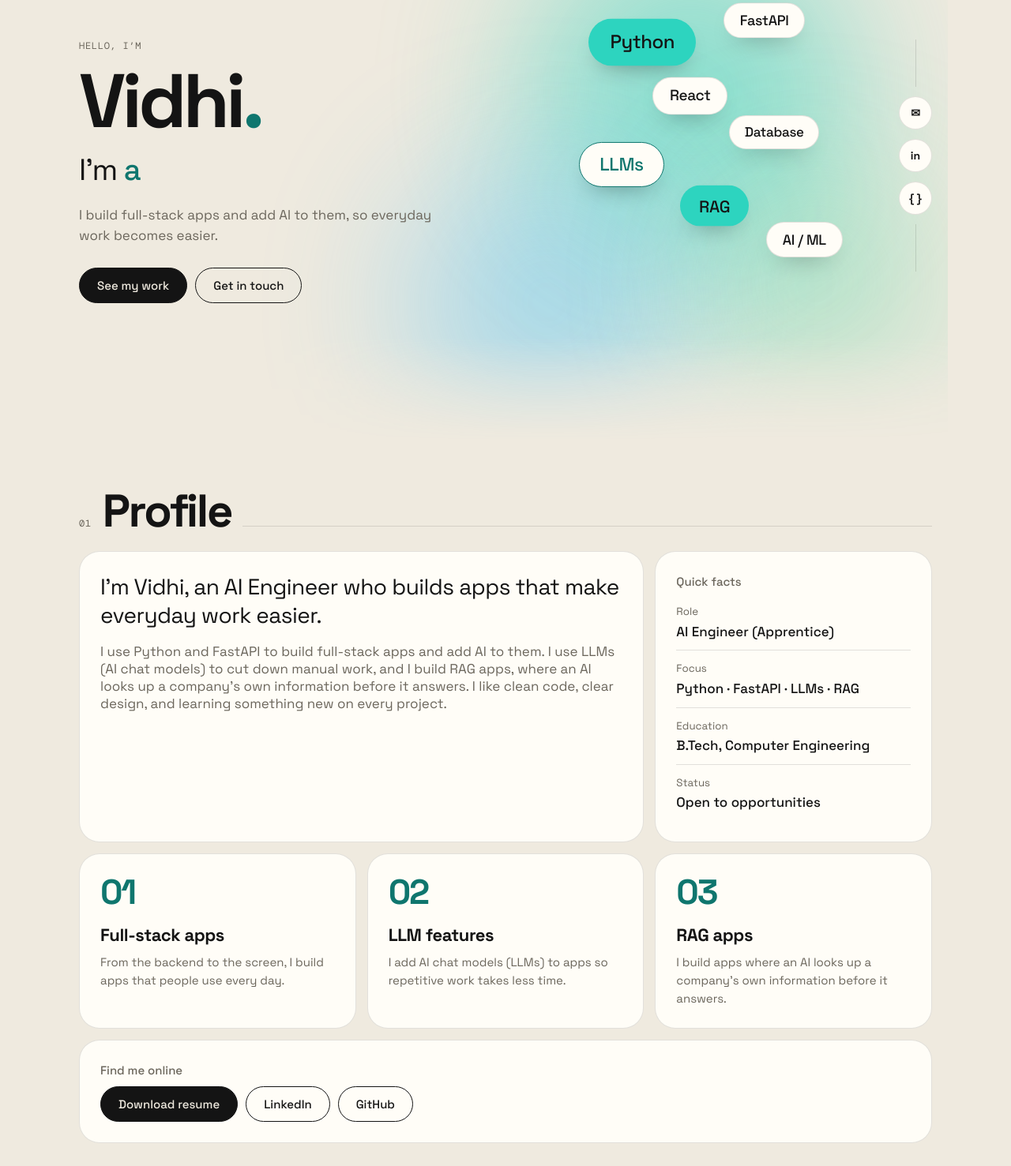
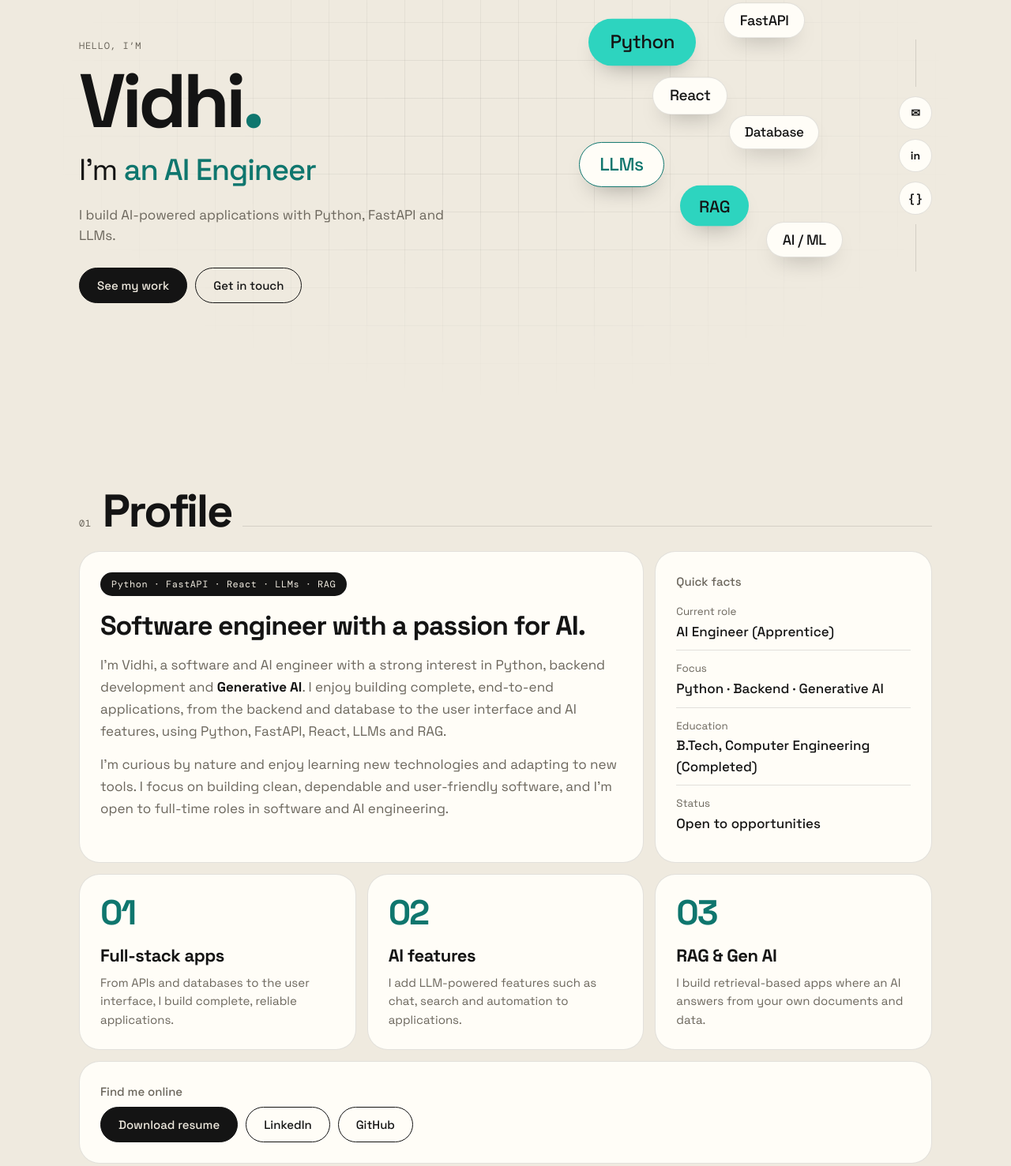
Before and after one commit to Vidhi4401/Portfolio, a plain HTML site: page index.html in a window 1280 px wide. Shown: the part 242-1719 px from the top of the page at 79% size. Drawn offline with nearby package versions, Linux system fonts and the light colour scheme.

Commit message:
Update portfolio

```diff
--- a/index.html
+++ b/index.html
@@ -82,7 +82,7 @@ section.sec{padding:60px 0 20px;scroll-margin-top:50px}
 .sh{opacity:0;transform:translateX(-36px);transition:opacity .7s,transform .8s cubic-bezier(.2,.8,.2,1)}.sh.in{opacity:1;transform:none}
 .sh::after{transform:scaleX(0);transform-origin:left;transition:transform 1.1s .25s cubic-bezier(.2,.8,.2,1)}.sh.in::after{transform:none}
 .hero{position:relative;isolation:isolate;min-height:calc(100vh - 78px);display:flex;flex-direction:column;justify-content:space-between;gap:18px;padding:10px 0 26px}
-.glow{position:absolute;inset:-40px -20px;z-index:-1;pointer-events:none;background:radial-gradient(420px circle at var(--mx,70%) var(--my,30%),color-mix(in srgb,var(--hl) 30%,transparent),transparent 70%)}
+.glow{display:none!important;position:absolute;inset:-40px -20px;z-index:-1;pointer-events:none;background:radial-gradient(420px circle at var(--mx,70%) var(--my,30%),color-mix(in srgb,var(--hl) 30%,transparent),transparent 70%)}
 .hrow{display:flex;justify-content:space-between;align-items:center}
 .hpill{display:flex;gap:8px;align-items:center;border:1px solid var(--line);background:var(--card);padding:7px 14px;border-radius:999px;font-size:13px}
 .hpill::before{content:"";width:8px;height:8px;border-radius:50%;background:#2fd36b;animation:pulse 1.8s infinite}
@@ -114,7 +114,7 @@ section.sec{padding:60px 0 20px;scroll-margin-top:50px}
 .hero{justify-content:center;gap:0}.hero .sc{position:absolute;left:0;bottom:24px}
 .bg{position:absolute;inset:0 -20px;overflow:hidden;z-index:-1;pointer-events:none;-webkit-mask-image:linear-gradient(transparent,#000 18%,#000 82%,transparent);mask-image:linear-gradient(transparent,#000 18%,#000 82%,transparent)}
 .orb{position:absolute;border-radius:50%;filter:blur(80px);opacity:.5;animation:drift 10s ease-in-out infinite alternate}
-.o1{width:360px;height:360px;background:var(--hl);right:8%;top:8%}.o2{width:300px;height:300px;background:#38bdf8;right:26%;bottom:10%;animation-duration:13s;animation-delay:-4s;opacity:.38}.o3{width:240px;height:240px;background:#34d399;right:-2%;bottom:18%;animation-duration:16s;animation-delay:-8s;opacity:.32}
+.o1{width:360px;height:360px;background:var(--hl);right:8%;top:8%}.o2{width:300px;height:300px;background:var(--hl);right:26%;bottom:10%;animation-duration:13s;animation-delay:-4s;opacity:.38}.o3{width:240px;height:240px;background:var(--hl);right:-2%;bottom:18%;animation-duration:16s;animation-delay:-8s;opacity:.32}
 @keyframes drift{0%{transform:translate(0,0) scale(1)}100%{transform:translate(-70px,50px) scale(1.2)}}
 .rv2{opacity:0;transform:translateY(26px);transition:opacity .8s calc(var(--k)*.12s),transform .8s cubic-bezier(.2,.8,.2,1) calc(var(--k)*.12s)}.hero.in .rv2{opacity:1;transform:none}
 .h1n{font-size:clamp(46px,7.5vw,96px);font-weight:700;letter-spacing:-.05em;line-height:1;margin:14px 0 10px}.h1n span{color:var(--accent)}
@@ -225,6 +225,16 @@ main.wrap{padding-left:16px;padding-right:16px}.nav .wrap{padding:0 16px}
 .sec{padding:44px 0 6px}.t{padding:20px;border-radius:22px}.fp{padding:20px}
 .sh h2{font-size:34px}.rl{min-height:2.7em}.h1n{font-size:clamp(44px,14vw,64px)}
 .btn{padding:11px 20px}.ts .row{grid-template-columns:44px 1fr 66px}.cl h3{font-size:30px}}
+/* professional hero background: faint static grid only */
+.orb{display:none}
+.bg{-webkit-mask-image:none;mask-image:none}
+.bg::before{content:"";position:absolute;inset:0;background-image:linear-gradient(var(--line) 1px,transparent 1px),linear-gradient(90deg,var(--line) 1px,transparent 1px);background-size:48px 48px;opacity:.55;-webkit-mask-image:radial-gradient(ellipse 70% 65% at 50% 45%,#000 20%,transparent 75%);mask-image:radial-gradient(ellipse 70% 65% at 50% 45%,#000 20%,transparent 75%)}
+.bg::after{display:none}
+/* profile intro */
+.about .abtag{display:inline-block;background:var(--ink);color:var(--bg);font:400 12px 'DM Mono',ui-monospace,monospace;letter-spacing:.04em;padding:7px 14px;border-radius:999px;margin-bottom:18px}
+.about .abh{font-size:clamp(24px,3vw,34px);line-height:1.15;letter-spacing:-.03em;margin:0 0 16px;font-weight:700}
+.about p{font-size:17px;line-height:1.65;color:var(--muted);letter-spacing:0;margin:0 0 14px}.about p+p{font-size:17px}
+.about p b{color:var(--ink);font-weight:600}
 </style>
 </head>
 <body>
@@ -243,23 +253,101 @@ main.wrap{padding-left:16px;padding-right:16px}.nav .wrap{padding:0 16px}
   <span class="mono rv2" style="--k:0">Hello, I’m</span>
   <h1 class="h1n rv2" style="--k:1">Vidhi<span>.</span></h1>
   <p class="rl rv2" style="--k:2">I’m <b id="w"></b><span class="cur2"></span></p>
-  <p class="sb rv2" style="--k:3">I build full-stack apps and add AI to them, so everyday work becomes easier.</p>
+  <p class="sb rv2" style="--k:3">I build AI-powered applications with Python, FastAPI and LLMs.</p>
   <div class="btns rv2" style="--k:4"><a class="btn fill mag" href="#projects">See my work</a><a class="btn mag" href="#contact">Get in touch</a></div>
 
 </section>
 
-<section class="sec" id="profile"><div class="sh"><span class="mono">01</span><h2>Profile</h2></div><div class="grid">
-  <div class="t s8 about"><p>I’m Vidhi, an AI Engineer who builds apps that make everyday work easier.</p><p>I use Python and FastAPI to build full-stack apps and add AI to them. I use LLMs (AI chat models) to cut down manual work, and I build RAG apps, where an AI looks up a company’s own information before it answers. I like clean code, clear design, and learning something new on every project.</p></div>
-  <div class="t s4 dl"><h4>Quick facts</h4>
-    <div class="li"><div><small>Role</small><b>AI Engineer (Apprentice)</b></div></div>
-    <div class="li"><div><small>Focus</small><b>Python · FastAPI · LLMs · RAG</b></div></div>
-    <div class="li"><div><small>Education</small><b>B.Tech, Computer Engineering</b></div></div>
-    <div class="li"><div><small>Status</small><b>Open to opportunities</b></div></div></div>
-  <div class="t s4 what"><span class="n">01</span><h3>Full-stack apps</h3><p>From the backend to the screen, I build apps that people use every day.</p></div>
-  <div class="t s4 what"><span class="n">02</span><h3>LLM features</h3><p>I add AI chat models (LLMs) to apps so repetitive work takes less time.</p></div>
-  <div class="t s4 what"><span class="n">03</span><h3>RAG apps</h3><p>I build apps where an AI looks up a company’s own information before it answers.</p></div>
-  <div class="t"><h4>Find me online</h4><div class="btns" style="margin:8px 0 0"><a class="btn fill" data-l="resume" href="#">Download resume</a><a class="btn" data-l="linkedin" href="#">LinkedIn</a><a class="btn" data-l="github" href="#">GitHub</a></div></div>
-</div></section>
+
+<section class="sec" id="profile">
+  <div class="sh">
+    <span class="mono">01</span>
+    <h2>Profile</h2>
+  </div>
+
+  <div class="grid">
+    <div class="t s8 about">
+      <span class="abtag">Python · FastAPI · React · LLMs · RAG</span>
+
+      <h3 class="abh">Software engineer with a passion for AI.</h3>
+
+      <p>
+        I’m Vidhi, a software and AI engineer with a strong interest in
+        Python, backend development and <b>Generative AI</b>.
+        I enjoy building complete, end-to-end applications, from the
+        backend and database to the user interface and AI features,
+        using Python, FastAPI, React, LLMs and RAG.
+      </p>
+
+      <p>
+        I’m curious by nature and enjoy learning new technologies and
+        adapting to new tools. I focus on building clean, dependable
+        and user-friendly software, and I’m open to full-time roles
+        in software and AI engineering.
+      </p>
+    </div>
+
+    <div class="t s4 dl">
+      <h4>Quick facts</h4>
+
+      <div class="li">
+        <div>
+          <small>Current role</small>
+          <b>AI Engineer (Apprentice)</b>
+        </div>
+      </div>
+
+      <div class="li">
+        <div>
+          <small>Focus</small>
+          <b>Python · Backend · Generative AI</b>
+        </div>
+      </div>
+
+      <div class="li">
+        <div>
+          <small>Education</small>
+          <b>B.Tech, Computer Engineering (Completed)</b>
+        </div>
+      </div>
+
+      <div class="li">
+        <div>
+          <small>Status</small>
+          <b>Open to opportunities</b>
+        </div>
+      </div>
+    </div>
+
+    <div class="t s4 what">
+      <span class="n">01</span>
+      <h3>Full-stack apps</h3>
+      <p>From APIs and databases to the user interface, I build complete, reliable applications.</p>
+    </div>
+
+    <div class="t s4 what">
+      <span class="n">02</span>
+      <h3>AI features</h3>
+      <p>I add LLM-powered features such as chat, search and automation to applications.</p>
+    </div>
+
+    <div class="t s4 what">
+      <span class="n">03</span>
+      <h3>RAG &amp; Gen AI</h3>
+      <p>I build retrieval-based apps where an AI answers from your own documents and data.</p>
+    </div>
+
+    <div class="t">
+      <h4>Find me online</h4>
+      <div class="btns" style="margin:8px 0 0">
+        <a class="btn fill" data-l="resume" href="#">Download resume</a>
+        <a class="btn" data-l="linkedin" href="#">LinkedIn</a>
+        <a class="btn" data-l="github" href="#">GitHub</a>
+      </div>
+    </div>
+  </div>
+</section>
+
 
 <section class="sec" id="projects"><div class="sh"><span class="mono">02</span><h2>Projects</h2></div><div class="grid">
   <div class="t fp">
@@ -346,11 +434,12 @@ main.wrap{padding-left:16px;padding-right:16px}.nav .wrap{padding:0 16px}
 
 <script>
 // ===== EDIT YOUR LINKS HERE =====
+// Replace the text between the quotes. Nothing else needs to change.
 const LINKS={
-  email:'your-email@example.com',
-  linkedin:'https://www.linkedin.com/in/your-name',
-  github:'https://github.com/Vidhi4401',
-  resume:'#'
+  email:'vidhi4104v@gmail.com',                 // your real email
+  linkedin:'https://www.linkedin.com/in/vidhi-panchal-2a331b256/', // your LinkedIn profile URL
+  github:'https://github.com/Vidhi4401',          // your GitHub profile URL
+  resume:'resume.pdf'                             // put resume.pdf in the same folder as index.html, or paste a Google Drive link
 };
 // ================================
 const $=id=>document.getElementById(id);
@@ -374,8 +463,8 @@ addEventListener('scroll',spy,{passive:true});addEventListener('resize',spy);add
 links.forEach(a=>a.addEventListener('click',()=>$('links').classList.remove('open')));
 $('burger').onclick=()=>{const o=$('links').classList.toggle('open');$('burger').textContent=o?'✕':'☰'};
 // clock, copy, theme
-const W=['an AI Engineer','a Python Developer','a Backend Developer','an LLM & RAG App Builder'];const w=$('w');let wi=0,wc=0,wd=false;
-(function ty(){const t=W[wi];w.textContent=t.slice(0,wc);let d=wd?35:75;if(!wd&&wc===t.length){wd=true;d=1500}else if(wd&&wc===0){wd=false;wi=(wi+1)%W.length;d=350}else wc+=wd?-1:1;setTimeout(ty,d)})();
+const W=['an AI Engineer'];const w=$('w');let wi=0,wc=0,wd=false;
+(function ty(){const t=W[wi];w.textContent=t.slice(0,wc);if(W.length===1&&wc===t.length)return;let d=wd?35:75;if(!wd&&wc===t.length){wd=true;d=1500}else if(wd&&wc===0){wd=false;wi=(wi+1)%W.length;d=350}else wc+=wd?-1:1;setTimeout(ty,d)})();
 const co=new IntersectionObserver(e=>e.forEach(x=>{const el=x.target,n=+el.dataset.n,s=el.dataset.s||'';clearInterval(el._t);if(!x.isIntersecting){el.textContent='0';return}let i=0;el._t=setInterval(()=>{i=Math.min(n,i+Math.ceil(n/30));el.textContent=i+s;if(i>=n)clearInterval(el._t)},40)}),{threshold:.6});
 document.querySelectorAll('[data-n]').forEach(el=>co.observe(el));
 const hero=$('home');
@@ -383,7 +472,7 @@ hero.addEventListener('pointermove',e=>{const r=hero.getBoundingClientRect(),x=e
 hero.addEventListener('pointerleave',()=>{hero.style.setProperty('--px',0);hero.style.setProperty('--py',0)});
 document.querySelectorAll('.mag').forEach(b=>{b.addEventListener('pointermove',e=>{const r=b.getBoundingClientRect();b.style.translate=`${(e.clientX-r.left-r.width/2)*.25}px ${(e.clientY-r.top-r.height/2)*.35}px`});b.addEventListener('pointerleave',()=>b.style.translate='')});
 // link wiring (uses LINKS at the top of this script)
-document.querySelectorAll('[data-l]').forEach(a=>{const k=a.dataset.l,u=k==='email'?'mailto:'+LINKS.email:LINKS[k];a.href=u;if(/^https?:/.test(u)){a.target='_blank';a.rel='noopener'}});
+document.querySelectorAll('[data-l]').forEach(a=>{const k=a.dataset.l,u=k==='email'?'mailto:'+LINKS.email:LINKS[k];a.href=u;if(/^https?:/.test(u)||k==='resume'){a.target='_blank';a.rel='noopener'}});
 document.querySelectorAll('[data-t="email"]').forEach(b=>b.textContent=LINKS.email);
 $('cf').addEventListener('submit',e=>{e.preventDefault();const n=$('fn').value,f=$('fe').value,m=$('fm').value;$('fnote').textContent='Opening your email app… If nothing opens, please email '+LINKS.email;location.href='mailto:'+LINKS.email+'?subject='+encodeURIComponent('Message from '+n)+'&body='+encodeURIComponent(m+'\n\n— '+n+' ('+f+')')});
 const root=document.documentElement;
```
Also changed, not shown: 1 other file.
